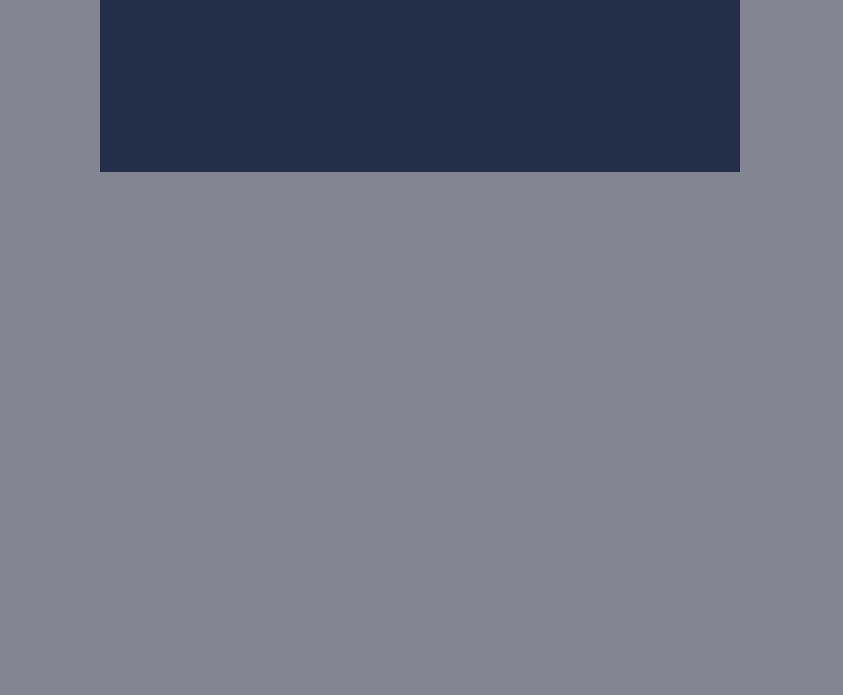
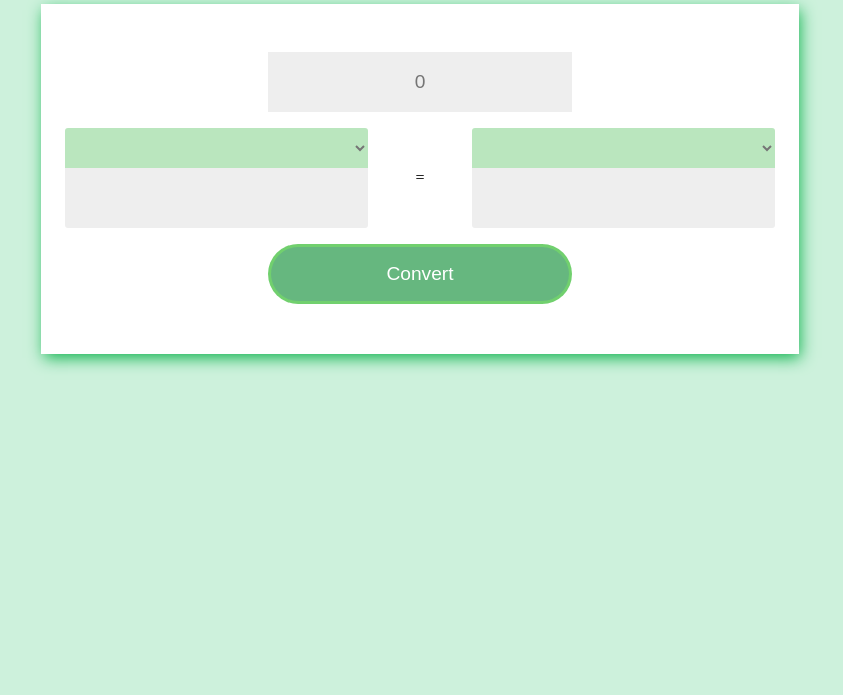
Before and after one commit to thierved/currency_converter, a plain HTML site: page index.html in a window 1280 px wide. Shown: the part 105-800 px from the top of the page, without its empty margins (220-1063 px from the left). Drawn offline with Linux system fonts and the light colour scheme; no server answers.

Commit message:
I styled the app and tested the api

```diff
--- a/app.js
+++ b/app.js
@@ -0,0 +1,29 @@
+const from = 'USD';
+const to = 'XOF';
+
+const select_left = document.getElementById('select-left');
+const select_right = document.getElementById('select-right');
+const input_left = document.getElementById('input-left');
+const input_right = document.getElementById('input-right');
+const fromTo = from+"_"+to;
+
+
+let url_convert = "https://free.currencyconverterapi.com/api/v5/convert?q="+fromTo;
+const url_countries = 'https://free.currencyconverterapi.com/api/v5/countries';
+
+fetch(url_countries).then(response => response.json())
+                     .then(({results}) => {
+                        let currency = '';
+                        for(o in results) {
+                            currency += `<option>${o}</option>`;
+                        }
+                        select_left.innerHTML = currency;
+                        select_right.innerHTML = currency;
+                     });
+
+fetch(url_convert).then(res => res.json())
+                    .then(({results}) => {
+                        const ratio = results[fromTo].val;
+                        input_left.value = 2;
+                        input_right.value = input_left.value * ratio;
+                    });
--- a/index.html
+++ b/index.html
@@ -9,6 +9,8 @@
 </head>
 <body>
     <h2>Currency Converter</h2>
+    <div class="wrapper">
+        <input type="text" placeholder="0" id="input" class="user-input">
         <div class="container">
             <div class="currency">
                 <div class="select">
@@ -18,6 +20,7 @@
                     <input type="text" id="input-left">
                 </div>
             </div>
+            <span>=</span>
             <div class="currency">
                 <div class="select">
                     <select name="select" id="select-right"></select>
@@ -27,5 +30,8 @@
                 </div>
             </div>
         </div>
+        <input type="button" value="Convert" class="user-input">
+    </div>
+    <script src="app.js"></script>
 </body>
 </html>
--- a/main.css
+++ b/main.css
@@ -1,21 +1,87 @@
-/*  */
 
-/* select: rgb(45, 70, 94) */
+* {
+    box-sizing: border-box;
+}
 
-/* output: rgb(44, 57, 81) */
-h2, select, input, body {
+h2 {
     margin: 0;
     padding: 0;
+    text-align: center;
+    font-family: sans-serif;
+    font-size: 2rem;
+    padding: 2rem;
 }
 
 body {
-    background: rgb(131, 134, 146);
+    background: rgb(205, 241, 220);
+}
+
+.wrapper {
+    width: 60%;
+    background: rgb(255, 255, 255);
+    box-shadow: 2px 5px 15px -1px rgb(16, 180, 79);
+    height: 350px;
+    padding: 2rem 0;
+    margin: auto;
+}
+
+.user-input {
+    display: block;
+    width: 40%;
+    height: 60px;
+    margin: 1rem auto;
+    font-size: 1.2rem;
     text-align: center;
 }
 
+input[type="button"] {
+    background-color: rgba(18, 143, 56, 0.644);
+    border-radius: 48rem;
+    border: 3px solid rgba(122, 228, 96, 0.562);
+    color: #fff;
+}
+
+input[type="button"]:focus {
+    border: 3px solid rgba(19, 126, 37, 0.753);;
+}
+
 .container {
-    width: 50%;
-    height: 250px;
+    display: flex;
+    justify-content: space-around;
+    align-items: center;
+    width: 100%;
     margin: auto;
-    background: rgb(35, 47, 72);
 }
+
+.currency {
+    width: 40%;
+    border-radius: 3px;
+    overflow: hidden;
+}
+
+.container select {
+    height: 40px;
+    background: rgb(186, 230, 190) !important;
+    color: rgb(117, 117, 117);
+    padding-left: 50px;
+    font-size: 1.3rem;
+}
+
+.container input {
+    height: 60px;
+    padding: 1rem;
+    text-align: right;
+    font-size: 1.5rem;
+    color: rgb(99, 99, 99);
+}
+
+.container select, input {
+    display: block;
+    width: 100%;
+    background-color: #eee;
+    border: none;
+}
+
+select:focus, input:focus {
+    outline: none;
+}
```
Lines whose indentation alone changed are shown as unchanged.
